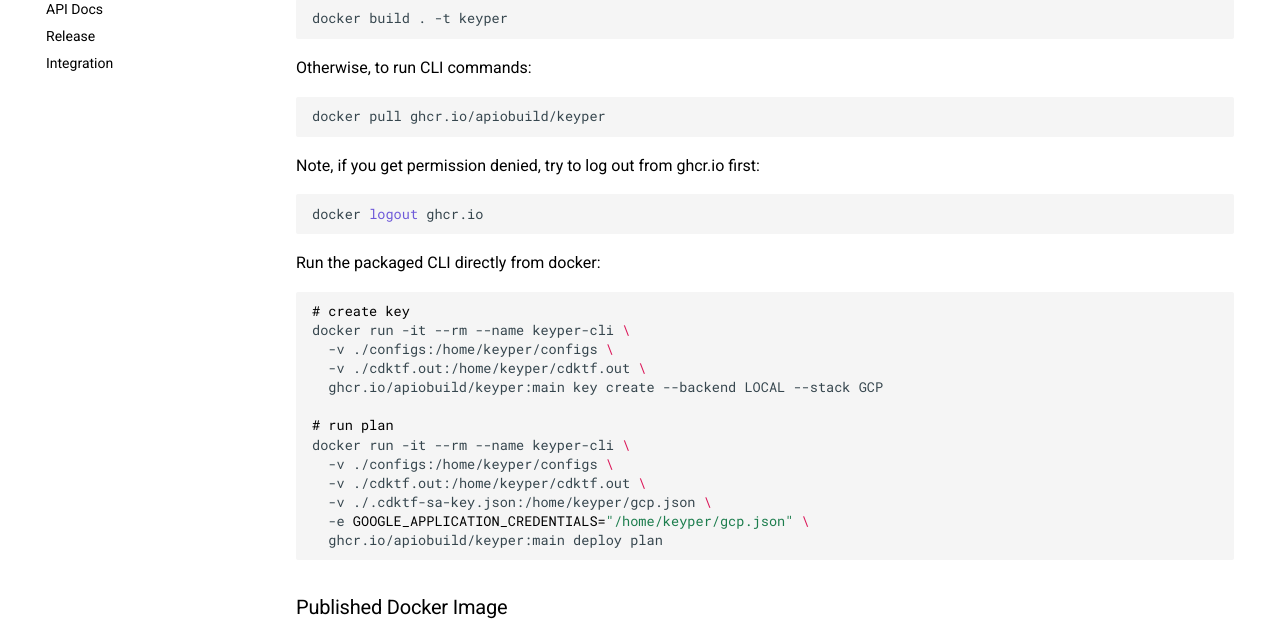
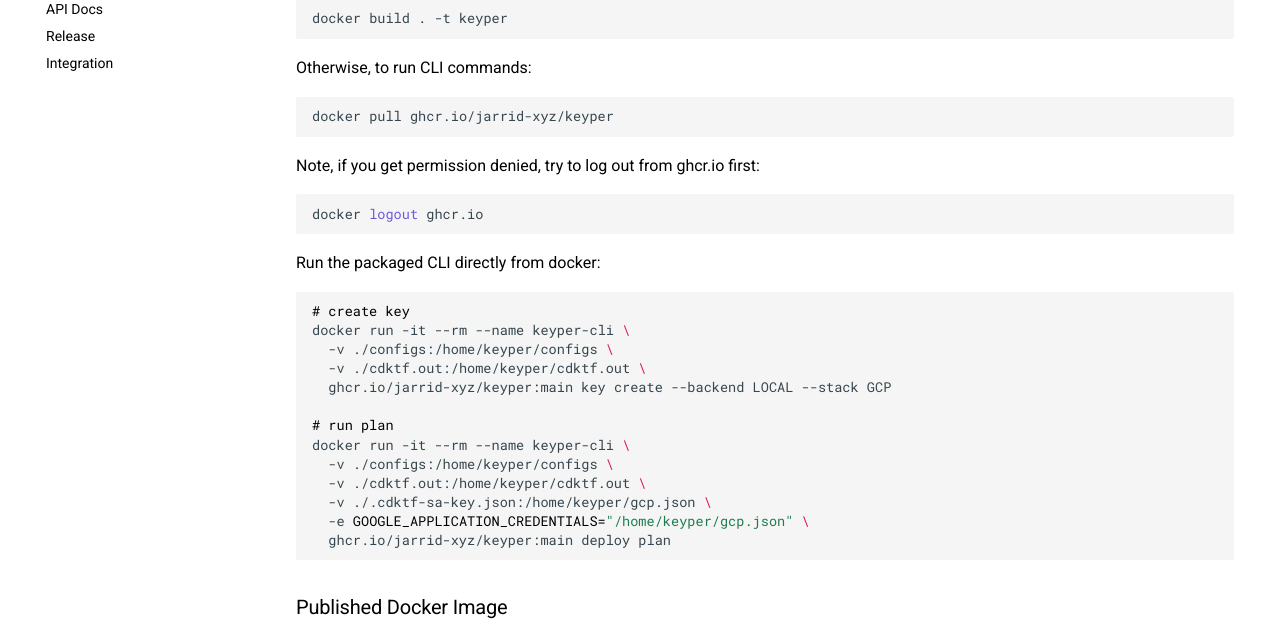
Before and after one commit to jarrid-xyz/keyper, an MkDocs documentation site: the page built from docs/development.md, in a window 1280 px wide and 900 px high, scrolled down 984 px. Shown: the part 153-790 px from the top of the window. Built offline with MkDocs 1.6.1 and Material for MkDocs 9.7.7, drawn with Linux system fonts in a browser that asks for light colours.

Commit message:
[change] update links

````diff
--- a/docs/development.md
+++ b/docs/development.md
@@ -55,7 +55,7 @@ docker build . -t keyper
 Otherwise, to run CLI commands:
 
 ```bash
-docker pull ghcr.io/apiobuild/keyper
+docker pull ghcr.io/jarrid-xyz/keyper
 ```
 
 Note, if you get permission denied, try to log out from ghcr.io first:
@@ -71,7 +71,7 @@ Run the packaged CLI directly from docker:
 docker run -it --rm --name keyper-cli \
   -v ./configs:/home/keyper/configs \
   -v ./cdktf.out:/home/keyper/cdktf.out \
-  ghcr.io/apiobuild/keyper:main key create --backend LOCAL --stack GCP
+  ghcr.io/jarrid-xyz/keyper:main key create --backend LOCAL --stack GCP
 
 # run plan
 docker run -it --rm --name keyper-cli \
@@ -79,9 +79,9 @@ docker run -it --rm --name keyper-cli \
   -v ./cdktf.out:/home/keyper/cdktf.out \
   -v ./.cdktf-sa-key.json:/home/keyper/gcp.json \
   -e GOOGLE_APPLICATION_CREDENTIALS="/home/keyper/gcp.json" \
-  ghcr.io/apiobuild/keyper:main deploy plan
+  ghcr.io/jarrid-xyz/keyper:main deploy plan
 ```
 
 ### Published Docker Image
 
-If you don't wish to build your own, you can pull our latest [docker images are published on Github](https://github.com/apiobuild/jarrid-keyper/pkgs/container/keyper){:target=_blank}.
+If you don't wish to build your own, you can pull our latest [docker images are published on Github](https://github.com/jarrid-xyz/keyper/pkgs/container/keyper){:target=_blank}.
````
Also changed, not shown: docs/data/index.md (+1 -1 lines), docs/index.md (+6 -7 lines), 1 other file.
